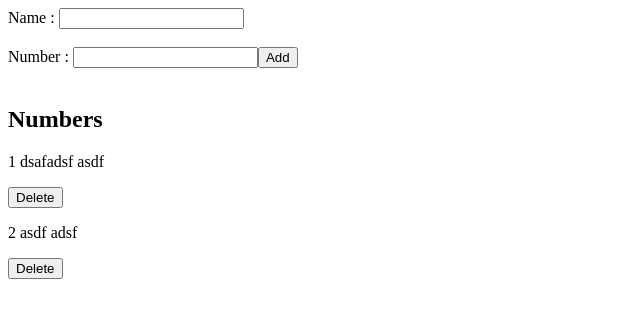
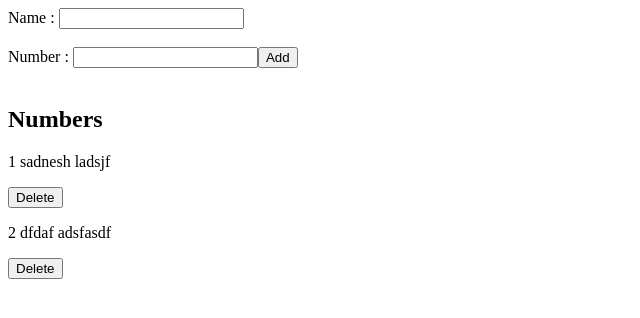
Before and after one commit to psandesh64/MERN_form, a React (Vite) app in the folder formReactProject/: page / in a window 1280 px wide. Shown: the top 318 px of the page, without its empty margins (0-640 px from the left). Built offline with nearby package versions, Linux system fonts and the light colour scheme; data requests are answered from the project's data file.

Commit message:
fifth delete

```diff
--- a/formReactProject/db.json
+++ b/formReactProject/db.json
@@ -2,13 +2,13 @@
   "phonebook": [
     {
       "id": 1,
-      "name": "dsafadsf",
-      "number": "asdf"
+      "name": "sadnesh",
+      "number": "ladsjf"
     },
     {
       "id": 2,
-      "name": "asdf",
-      "number": "adsf"
+      "name": "dfdaf",
+      "number": "adsfasdf"
     }
   ]
 }
--- a/formReactProject/package.json
+++ b/formReactProject/package.json
@@ -8,7 +8,7 @@
     "build": "vite build",
     "lint": "eslint . --ext js,jsx --report-unused-disable-directives --max-warnings 0",
     "preview": "vite preview",
-    "server":"json-server -p3002 --watch db.json"
+    "server":"json-server -p3001 --watch db.json"
   },
   "dependencies": {
     "axios": "^1.6.2",
--- a/formReactProject/src/App.jsx
+++ b/formReactProject/src/App.jsx
@@ -16,11 +16,10 @@ const App = () => {
       setPersons(response.data)
     })
   },[])
-
   const handleChange = (e) => {
     e.preventDefault()
     const phonebookObj = {
-      id : persons.length + 1,
+      id : persons[persons.length-1].id + 1,
       name :formArray.name,
       number:formArray.number
     }
```
